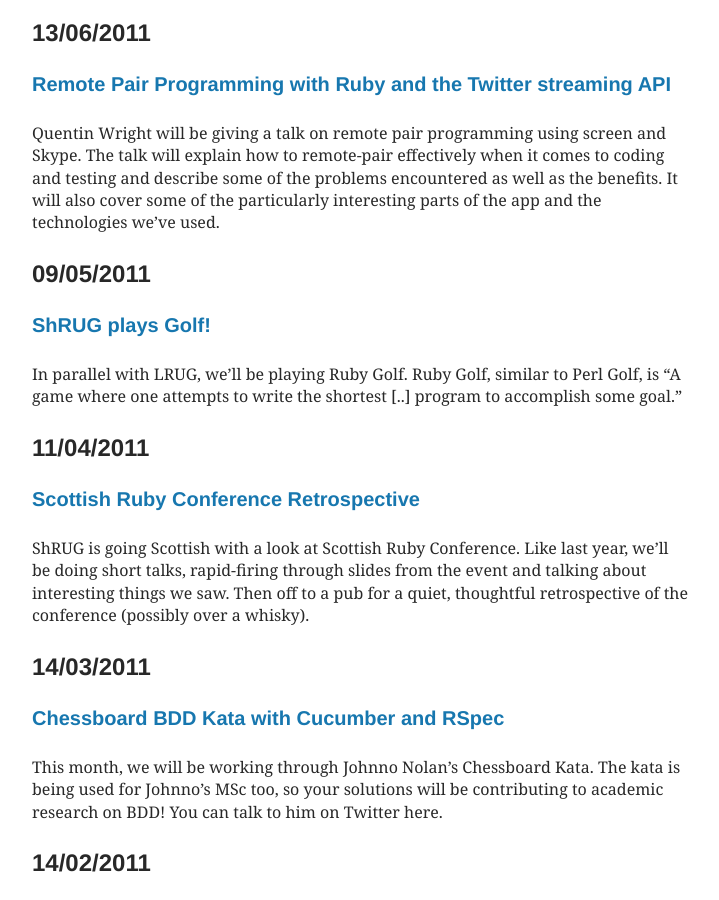
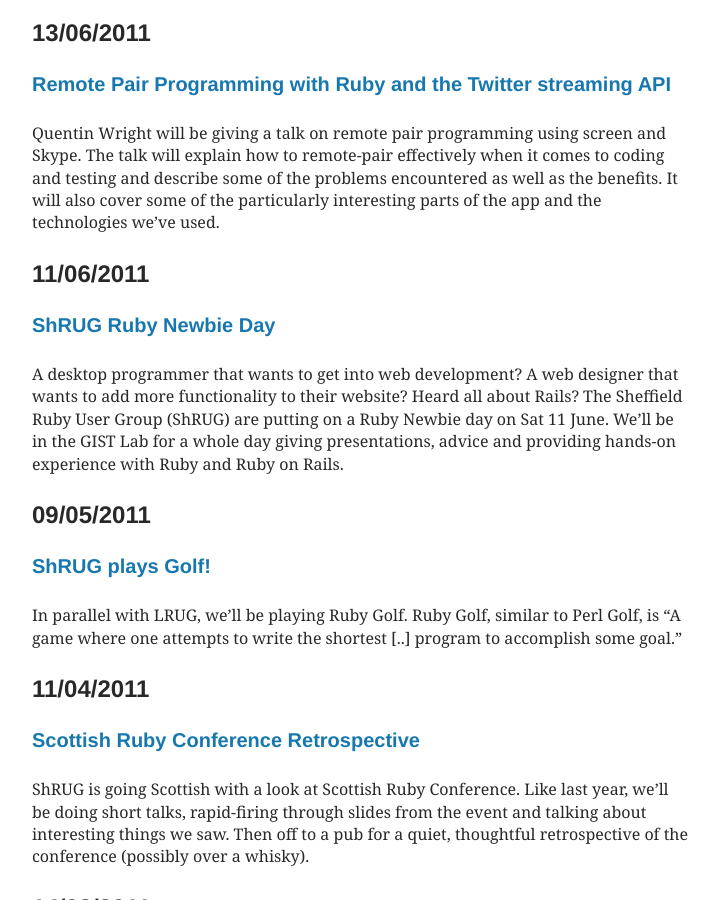
Before and after one commit to shruggers/shruggers.github.com, a Jekyll site: the page built from meetings.html, in a window 1280 px wide and 900 px high, scrolled down 9000 px. Shown: the whole window, without its empty margins (32-751 px from the left). Built offline with Jekyll 4.4.1, drawn with Linux system fonts in a browser that asks for light colours; nearby versions of some CDN libraries.

Commit message:
Made this a 'meeting' (so visible on past meetings page), but with existing permalink

```diff
--- a/_posts/2011-06-11-ruby-newbie-day.markdown
+++ b/_posts/2011-06-11-ruby-newbie-day.markdown
@@ -1,9 +1,10 @@
 ---
 layout: meetings
 title: ShRUG Ruby Newbie Day
-categories: events
+categories: meetings
 time: 9am to 5pm
 location: The GIST Lab
+permalink: /events/ruby-newbie-day/
 ---
 A desktop programmer that wants to get into web development? A web designer that wants to add more functionality to their website? Heard all about Rails? The Sheffield Ruby User Group (ShRUG) are putting on a Ruby Newbie day on Sat 11 June. We'll be in the GIST Lab for a whole day giving presentations, advice and providing hands-on experience with Ruby and Ruby on Rails.
 
```
